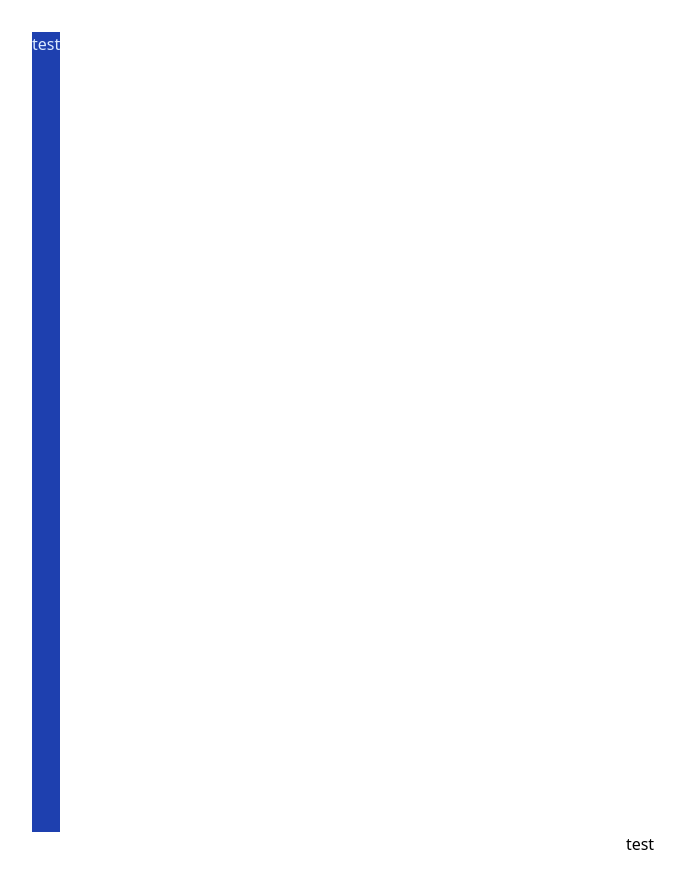
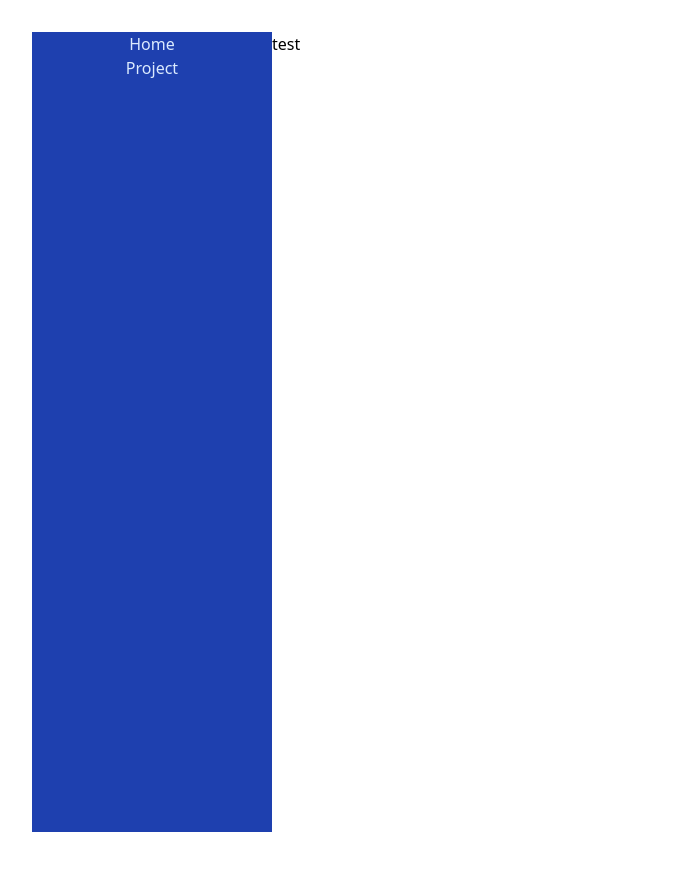
Before and after one commit to CChiu28/CChiu28.github.io, a React (Vite) app: page / in a window 1280 px wide. Shown: the whole page, without its empty margins (0-685 px from the left). After the commit the page ends 864 px from the top, so only its background shows below. Built offline with nearby package versions, Linux system fonts and the light colour scheme.

Commit message:
working sidebar+adding react-router-dom

```diff
--- a/package.json
+++ b/package.json
@@ -10,7 +10,8 @@
   },
   "dependencies": {
     "react": "^18.2.0",
-    "react-dom": "^18.2.0"
+    "react-dom": "^18.2.0",
+    "react-router-dom": "^6.4.5"
   },
   "devDependencies": {
     "@types/react": "^18.0.24",
--- a/src/App.tsx
+++ b/src/App.tsx
@@ -1,16 +1,24 @@
 import { useState } from 'react'
 import reactLogo from './assets/react.svg'
+import { BrowserRouter, Routes, Route } from 'react-router-dom';
 import './App.css'
 import SideBar from './Components/sidebar'
+import Home from './Components/Home'
+import Project from './Components/project';
+import Layout from './Components/Layout';
 
 function App() {
   const [count, setCount] = useState(0)
 
   return (
-    <div>
-      <SideBar />
-      test
-    </div>
+    <BrowserRouter>
+      <Layout>
+        <Routes>
+          <Route path="/" element={<Home />} />
+          <Route path="/Project" element={<Project />} />
+        </Routes>
+      </Layout>
+    </BrowserRouter>
   )
 }
 
--- /dev/null
+++ b/src/Components/Home.tsx
@@ -0,0 +1,8 @@
+import React from "react";
+
+export default function Home() {
+
+    return(
+        <div>test</div>
+    )
+}
--- /dev/null
+++ b/src/Components/Layout.tsx
@@ -0,0 +1,12 @@
+import React from "react";
+import SideBar from "./sidebar";
+
+export default function Layout(props: any) {
+
+    return(
+        <div className='relative min-h-screen flex'>
+            <SideBar />
+            <div>{ props.children }</div>
+        </div>
+    )
+}
--- /dev/null
+++ b/src/Components/project.tsx
@@ -0,0 +1,8 @@
+import React from "react";
+
+export default function Project() {
+
+    return(
+        <>test1</>
+    )
+}
--- a/src/Components/sidebar.tsx
+++ b/src/Components/sidebar.tsx
@@ -1,10 +1,12 @@
 import React from "react";
+import { Link } from "react-router-dom";
 
 export default function SideBar() {
 
     return(
-        <div className="relative min-h-screen flex">
-            <div className="bg-blue-800 text-blue-100">test</div>
+        <div className="bg-blue-800 text-blue-100 w-60 flex flex-col">
+                <Link to="/">Home</Link>
+                <Link to="/Project">Project</Link>
         </div>
     )
 }
```
Also changed, not shown: 1 other file (tests, documents, lock files or other folders).
